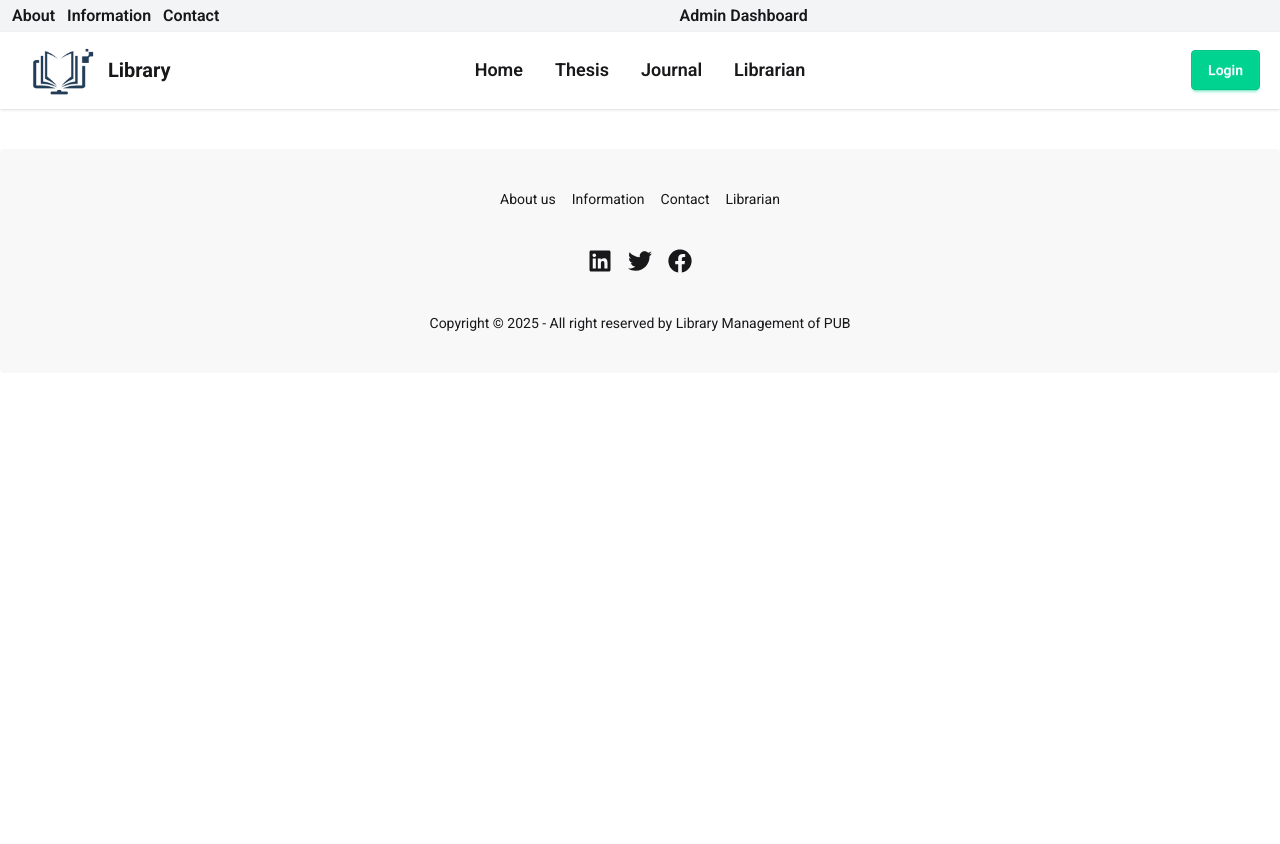
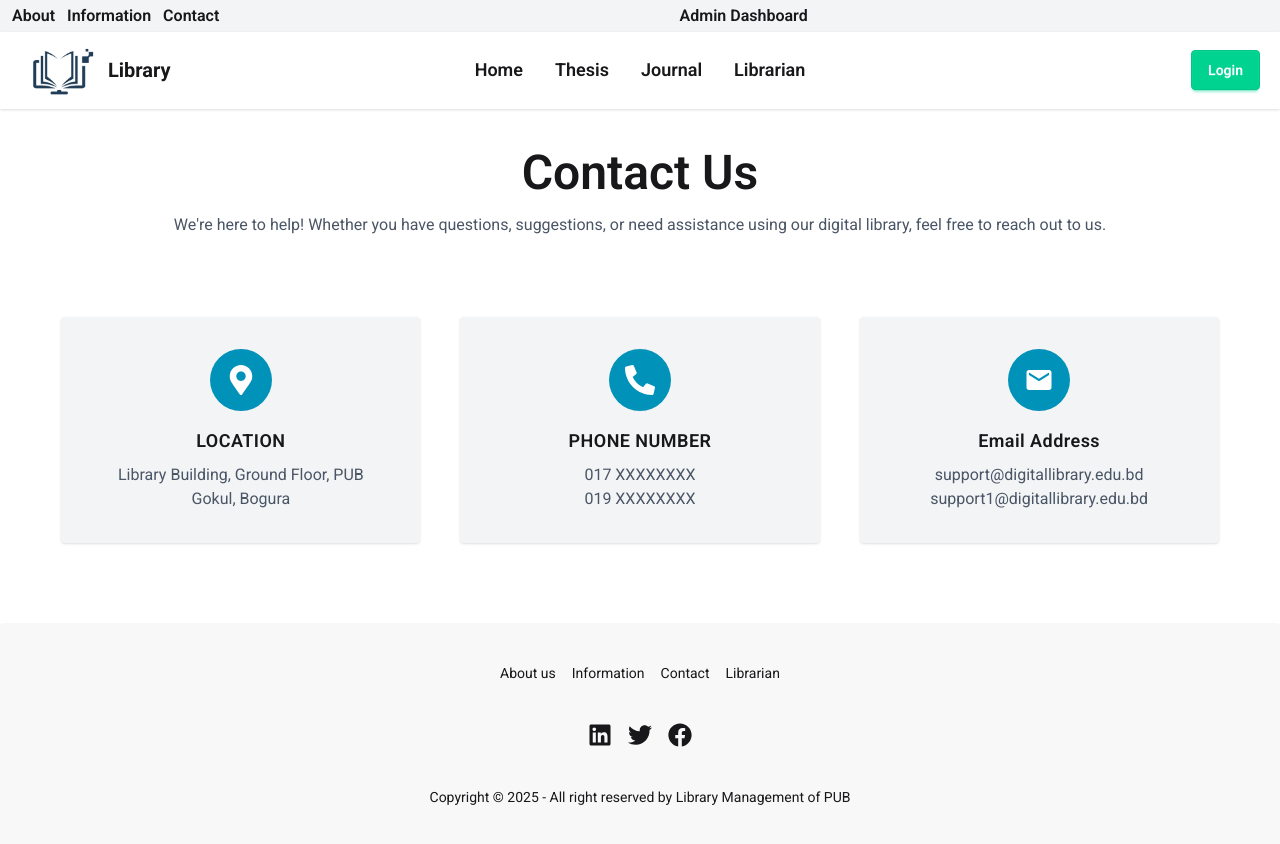
Before and after one commit to Humairaa1/LMS-client-site, a React (Vite) app: page /contact in a window 1280 px wide. Shown: the top 844 px of the page. Before the commit the page ends 800 px from the top, so only its background shows below. Built offline with nearby package versions, Linux system fonts and the light colour scheme; no server answers.

Commit message:
contact page

```diff
--- a/src/pages/Contact/Contact.jsx
+++ b/src/pages/Contact/Contact.jsx
@@ -1,9 +1,47 @@
 import React from 'react'
+import { FaRunning, FaPhoneAlt, FaMapMarkerAlt, FaVoicemail } from 'react-icons/fa'
+import { MdEmail } from "react-icons/md";
 
 export default function Contact() {
   return (
-    <div>
+    <div className='w-11/12 mx-auto'>
+      <div className='px-5 text-center my-10'>
+        <h1 className='text-2xl lg:text-5xl font-semibold mb-4'>Contact Us</h1>
+        <p className='text-gray-600'>
+          We're here to help! Whether you have questions, suggestions, or need assistance using our digital library, feel free to reach out to us.
+        </p>
+      </div>
 
+      {/* Contact Info Section */}
+      <div className="flex flex-col md:flex-row justify-center items-stretch gap-6 py-10">
+        {/* Location */}
+        <div className="flex-1 flex flex-col items-center bg-gray-100 py-8 rounded shadow-sm mx-2">
+          <div className="bg-cyan-600 rounded-full p-4 mb-4">
+            <FaMapMarkerAlt className="text-white text-3xl" />
+          </div>
+          <h2 className="text-lg font-semibold mb-2 tracking-wide">LOCATION</h2>
+          <p className="text-gray-600 text-center">Library Building, Ground Floor, PUB</p>
+          <p className="text-gray-600 text-center">Gokul, Bogura</p>
+        </div>
+        {/* Phone */}
+        <div className="flex-1 flex flex-col items-center bg-gray-100 py-8 rounded shadow-sm mx-2">
+          <div className="bg-cyan-600 rounded-full p-4 mb-4">
+            <FaPhoneAlt className="text-white text-3xl" />
+          </div>
+          <h2 className="text-lg font-semibold mb-2 tracking-wide">PHONE NUMBER</h2>
+          <p className="text-gray-600">017 XXXXXXXX</p>
+          <p className="text-gray-600">019 XXXXXXXX</p>
+        </div>
+        {/* Office Location */}
+        <div className="flex-1 flex flex-col items-center bg-gray-100 py-8 rounded shadow-sm mx-2">
+          <div className="bg-cyan-600 rounded-full p-4 mb-4">
+            <MdEmail className="text-white text-3xl" />
+          </div>
+          <h2 className="text-lg font-semibold mb-2 tracking-wide">Email Address</h2>
+          <p className="text-gray-600 text-center">support@digitallibrary.edu.bd</p>
+          <p className="text-gray-600 text-center">support1@digitallibrary.edu.bd</p>
+        </div>
+      </div>
     </div>
   )
 }
```
